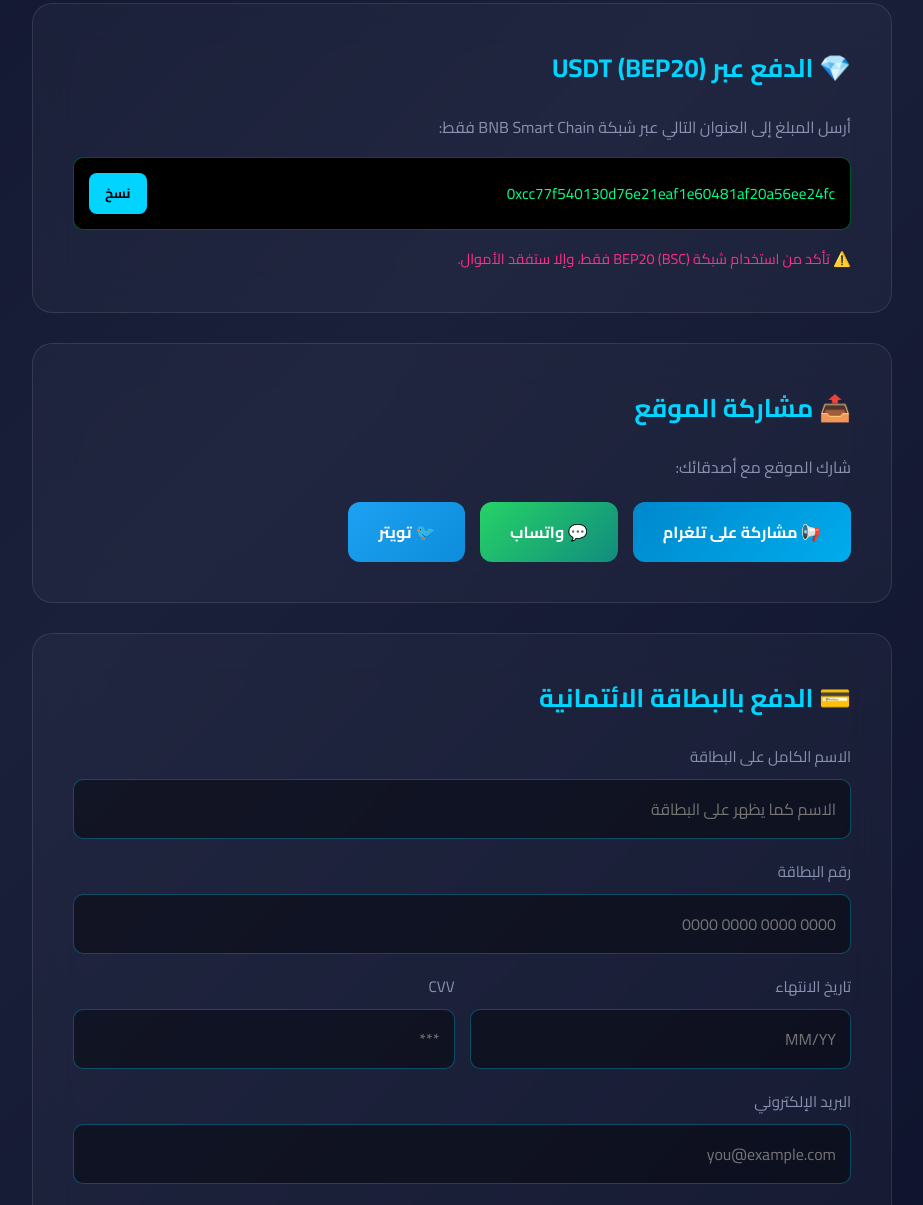
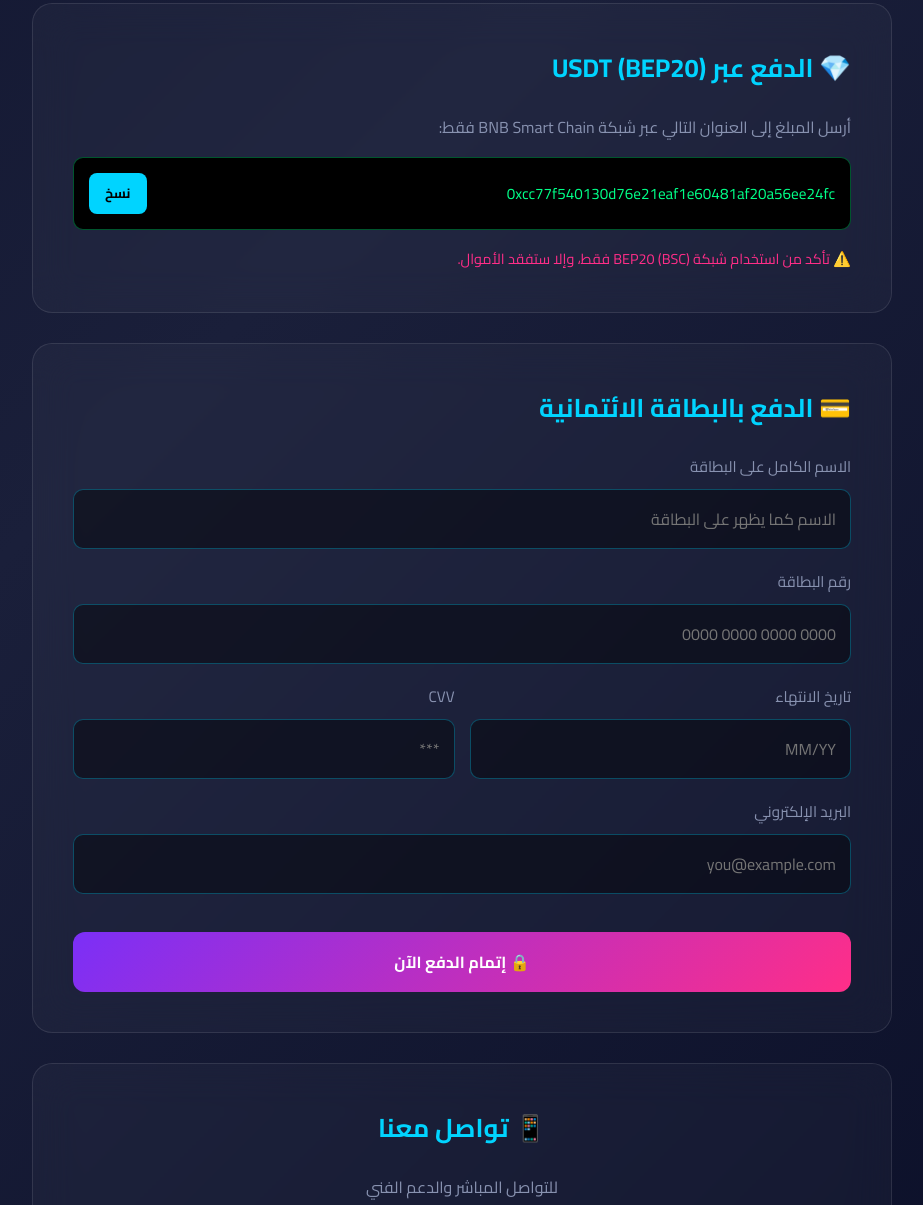
Before and after one commit to Gokar-54/BTC.KEY, a website: page index.html in a window 1280 px wide. Shown: the part 1296-2501 px from the top of the page, without its empty margins (178-1101 px from the left). Drawn offline with Linux system fonts and the light colour scheme.

Commit message:
Remove sharing buttons and functions from index.html
Removed sharing section and related functions from the HTML file.

```diff
--- a/index.html
+++ b/index.html
@@ -75,17 +75,6 @@
     <p style="color:#ff2e88;font-size:.9rem">⚠️ تأكد من استخدام شبكة BEP20 (BSC) فقط، وإلا ستفقد الأموال.</p>
   </div>
 
-  <!-- مشاركة -->
-  <div class="card">
-    <h2>📤 مشاركة الموقع</h2>
-    <p style="color:#8892b0;margin-bottom:20px">شارك الموقع مع أصدقائك:</p>
-    <div style="display:flex;gap:15px;flex-wrap:wrap">
-      <button class="btn btn-tg" onclick="shareTelegram()">📢 مشاركة على تلغرام</button>
-      <button class="btn btn-tg" style="background:linear-gradient(135deg,#25d366,#128c7e)" onclick="shareWhatsapp()">💬 واتساب</button>
-      <button class="btn btn-tg" style="background:linear-gradient(135deg,#1da1f2,#0d8ddb)" onclick="shareTwitter()">🐦 تويتر</button>
-    </div>
-  </div>
-
   <!-- الدفع بالفيزا -->
   <div class="card">
     <h2>💳 الدفع بالبطاقة الائتمانية</h2>
@@ -130,7 +119,6 @@
 
 <footer>
   <p>© 2025 السويداء — جميع الحقوق محفوظة</p>
-  <p style="margin-top:10px;font-size:.85rem">صُنع بحب في سوريا 🇸🇾</p>
 </footer>
 
 <script>
@@ -157,18 +145,6 @@
   navigator.clipboard.writeText('0xcc77f540130d76e21eaf1e60481af20a56ee24fc');
   event.target.textContent='✓ تم النسخ';
   setTimeout(()=>event.target.textContent='نسخ',2000);
-}
-
-// ================== Share ==================
-function shareTelegram(){
-  const url = encodeURIComponent(location.href);
-  window.open(`https://t.me/share/url?url=${url}&text=موقع السويداء الرسمي`,'_blank');
-}
-function shareWhatsapp(){
-  window.open(`https://wa.me/?text=${encodeURIComponent('موقع السويداء: '+location.href)}`,'_blank');
-}
-function shareTwitter(){
-  window.open(`https://twitter.com/intent/tweet?url=${encodeURIComponent(location.href)}&text=موقع السويداء`,'_blank');
 }
 
 // ================== Formatting ==================
```
